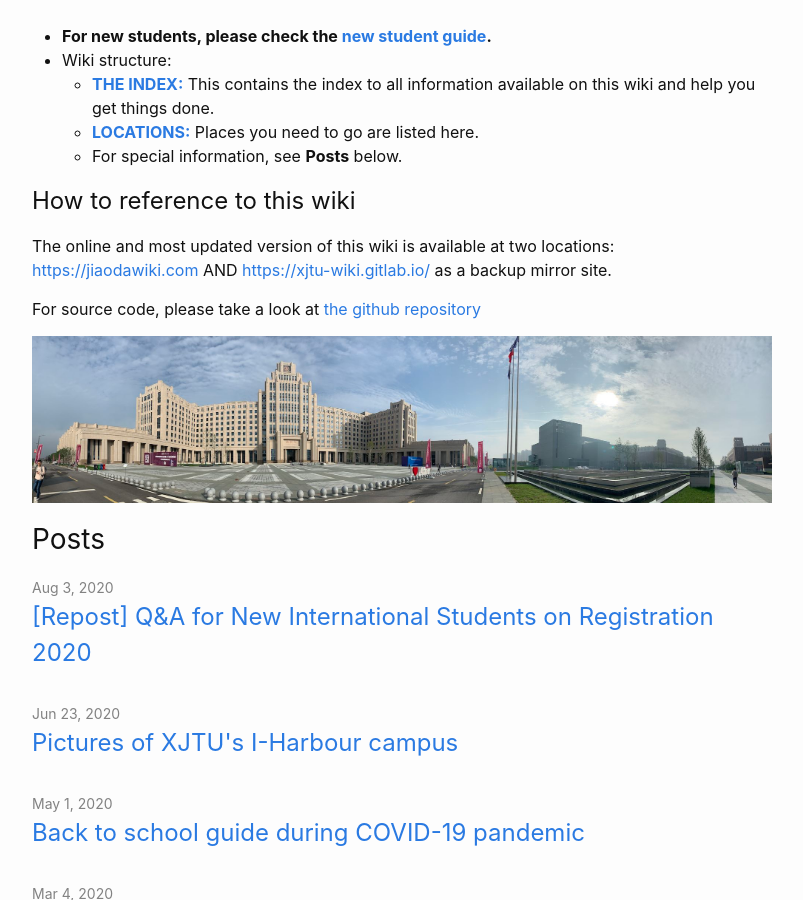
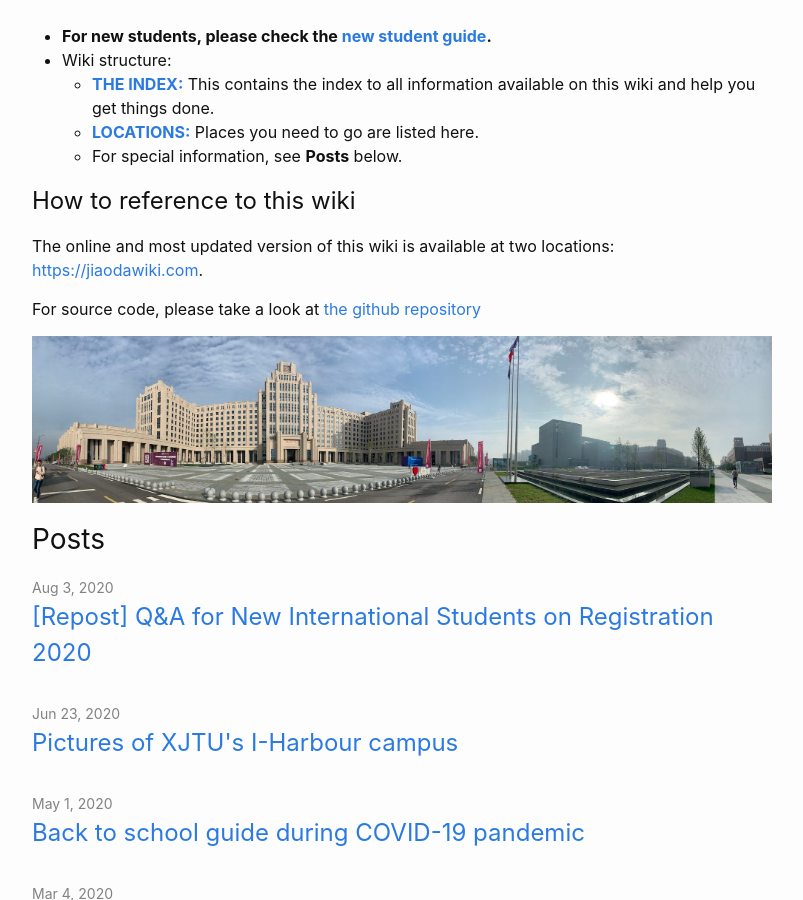
Before and after one commit to xjtu-wiki/xjtu-wiki.github.io, a Jekyll site: the page built from index.md, in a window 1280 px wide and 900 px high, scrolled down 810 px. Shown: the whole window, without its empty margins (238-1041 px from the left). Built offline with Jekyll 4.4.1, drawn with Linux system fonts in a browser that asks for light colours; comment, search, counter and statistics services are not loaded.

Commit message:
Remove GitLab mirror site

```diff
--- a/index.md
+++ b/index.md
@@ -35,7 +35,7 @@ _*Google custom search may not work in China_
   * For special information, see **Posts** below.
 
 ## How to reference to this wiki
-The online and most updated version of this wiki is available at two locations: [https://jiaodawiki.com](https://jiaodawiki.com) AND [https://xjtu-wiki.gitlab.io/](https://xjtu-wiki.gitlab.io/) as a backup mirror site.
+The online and most updated version of this wiki is available at two locations: [https://jiaodawiki.com](https://jiaodawiki.com).
 
 For source code, please take a look at [the github repository](https://github.com/xjtu-wiki/xjtu-wiki.github.io)
 
```
